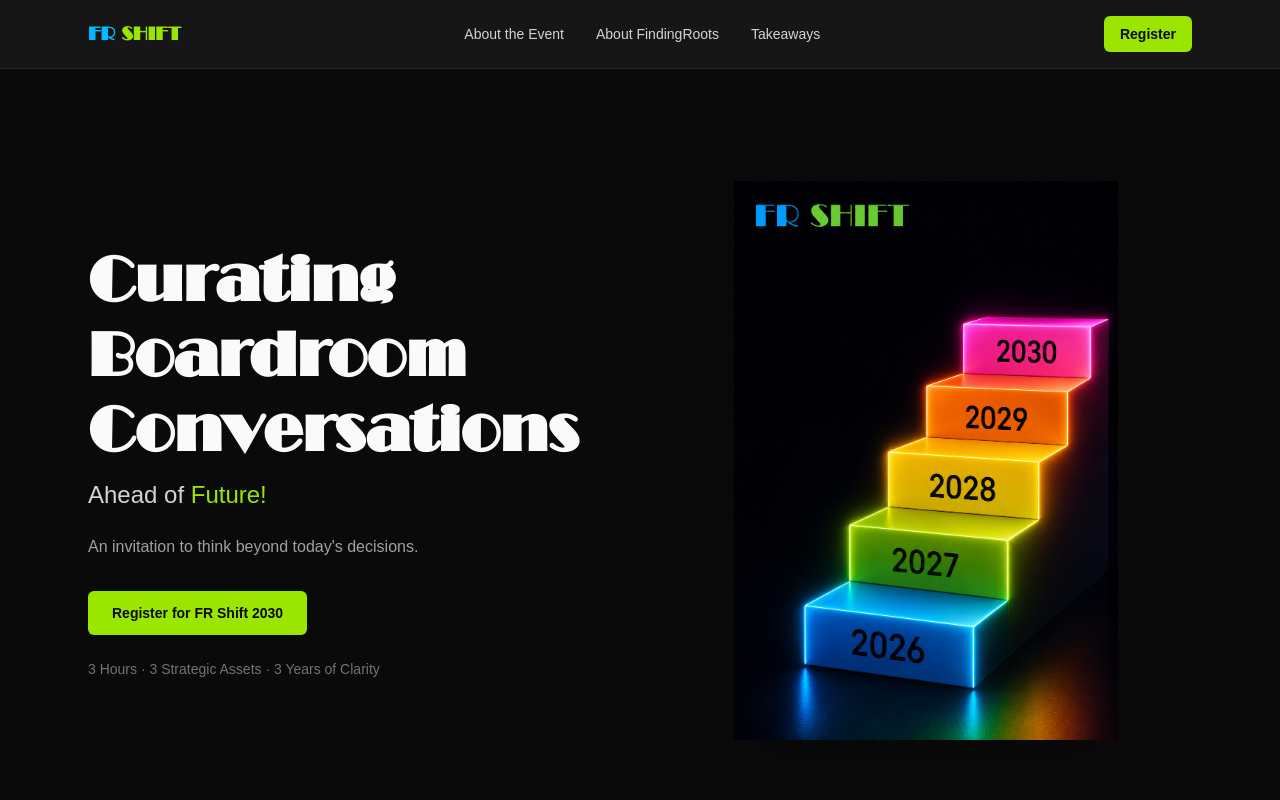
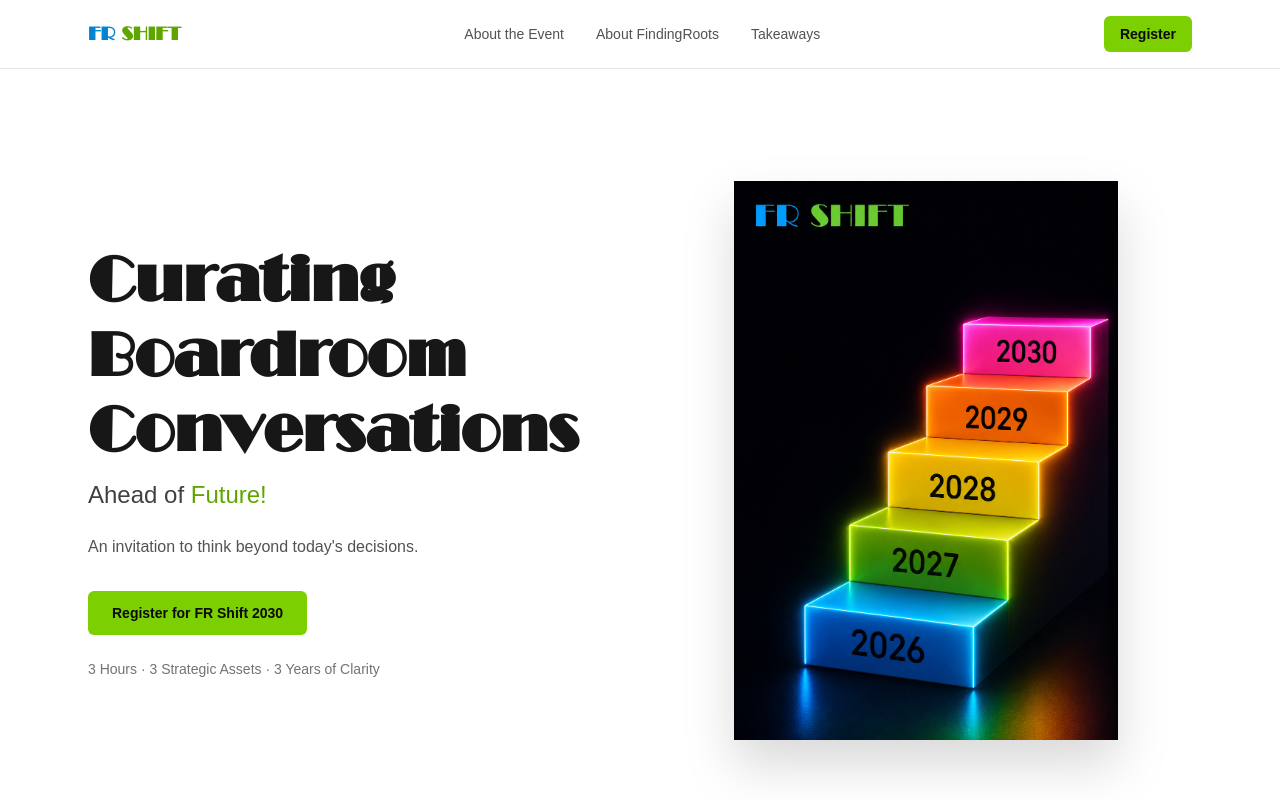
Before and after one commit to learningwithisaacj-byte/FR, a Next.js app: page / in a window 1280 px wide. Shown: the top 800 px of the page. Built offline with nearby package versions, Linux system fonts and the light colour scheme.

Commit message:
added light mode

```diff
--- a/components/landing/countdown-timer.tsx
+++ b/components/landing/countdown-timer.tsx
@@ -32,10 +32,10 @@
 }: CountdownUnitProps): React.JSX.Element {
   return (
     <div className="flex flex-col items-center">
-      <span className="font-[family-name:var(--font-heading)] text-3xl font-bold text-neutral-50 sm:text-5xl">
+      <span className="font-[family-name:var(--font-heading)] text-3xl font-bold text-neutral-900 dark:text-neutral-50 sm:text-5xl">
         {String(value).padStart(2, "0")}
       </span>
-      <span className="mt-1 text-xs uppercase tracking-widest text-neutral-500">
+      <span className="mt-1 text-xs uppercase tracking-widest text-neutral-500 dark:text-neutral-400">
         {label}
       </span>
     </div>
--- a/components/landing/event-details.tsx
+++ b/components/landing/event-details.tsx
@@ -6,13 +6,13 @@
 
 export function EventDetails(): React.JSX.Element {
   return (
-    <section id="event-details" className="scroll-mt-24 bg-neutral-950 py-24 sm:py-32">
+    <section id="event-details" className="scroll-mt-24 bg-neutral-50 py-24 dark:bg-neutral-950 sm:py-32">
       <div className="mx-auto max-w-3xl px-6 text-center">
-        <p className="text-sm font-semibold uppercase tracking-widest text-lime-400">
+        <p className="text-sm font-semibold uppercase tracking-widest text-lime-600 dark:text-lime-400">
           FR Shift 2030
         </p>
 
-        <h2 className="mt-3 font-[family-name:var(--font-heading)] text-3xl font-bold text-neutral-50 sm:text-5xl">
+        <h2 className="mt-3 font-[family-name:var(--font-heading)] text-3xl font-bold text-neutral-900 dark:text-neutral-50 sm:text-5xl">
           The countdown has begun
         </h2>
 
@@ -20,7 +20,7 @@
           <CountdownTimer />
         </div>
 
-        <p className="mt-12 text-neutral-400">
+        <p className="mt-12 text-neutral-600 dark:text-neutral-400">
           {EVENT_VENUE}
           <br />
           {EVENT_CITY}
@@ -28,7 +28,7 @@
 
         <Link
           href="/register"
-          className="mt-8 inline-block rounded-md bg-lime-400 px-8 py-3 text-sm font-semibold text-neutral-950 transition hover:bg-lime-300"
+          className="mt-8 inline-block rounded-md bg-lime-500 px-8 py-3 text-sm font-semibold text-neutral-950 transition hover:bg-lime-400 dark:bg-lime-400 dark:hover:bg-lime-300"
         >
           Register Now
         </Link>
--- a/components/landing/footer.tsx
+++ b/components/landing/footer.tsx
@@ -1,7 +1,7 @@
 // /components/landing/footer.tsx
 
 import Link from "next/link";
-import {  Globe, Phone, Mail, MapPin } from "lucide-react";
+import { Globe, Phone, Mail, MapPin } from "lucide-react";
 import { FaFacebook, FaLinkedin } from "react-icons/fa";
 import {
   CONTACT_EMAIL,
@@ -13,14 +13,14 @@
 
 export function Footer(): React.JSX.Element {
   return (
-    <footer className="border-t border-neutral-800 bg-neutral-950 py-12">
+    <footer className="border-t border-neutral-200 bg-white py-12 dark:border-neutral-800 dark:bg-neutral-950">
       <div className="mx-auto grid max-w-6xl gap-10 px-6 sm:grid-cols-3">
         <div>
           <p className="font-[family-name:var(--font-heading)] text-lg font-bold">
-            <span className="text-sky-400">FR</span>{" "}
-            <span className="text-lime-400">SHIFT</span>
+            <span className="text-sky-600 dark:text-sky-400">FR</span>{" "}
+            <span className="text-lime-600 dark:text-lime-400">SHIFT</span>
           </p>
-          <p className="mt-3 text-sm text-neutral-500">
+          <p className="mt-3 text-sm text-neutral-600 dark:text-neutral-500">
             Curating Boardroom Conversations Ahead of Future.
           </p>
 
@@ -30,7 +30,7 @@
               target="_blank"
               rel="noopener noreferrer"
               aria-label="FindingRoots on LinkedIn"
-              className="text-neutral-400 transition hover:text-lime-400"
+              className="text-neutral-600 transition hover:text-lime-600 dark:text-neutral-400 dark:hover:text-lime-400"
             >
               <FaLinkedin size={20} />
             </a>
@@ -39,7 +39,7 @@
               target="_blank"
               rel="noopener noreferrer"
               aria-label="FindingRoots website"
-              className="text-neutral-400 transition hover:text-lime-400"
+              className="text-neutral-600 transition hover:text-lime-600 dark:text-neutral-400 dark:hover:text-lime-400"
             >
               <Globe size={20} />
             </a>
@@ -48,7 +48,7 @@
               target="_blank"
               rel="noopener noreferrer"
               aria-label="FindingRoots on Facebook"
-              className="text-neutral-400 transition hover:text-lime-400"
+              className="text-neutral-600 transition hover:text-lime-600 dark:text-neutral-400 dark:hover:text-lime-400"
             >
               <FaFacebook size={20} />
             </a>
@@ -56,21 +56,21 @@
         </div>
 
         <div>
-          <p className="text-sm font-semibold uppercase tracking-widest text-neutral-500">
+          <p className="text-sm font-semibold uppercase tracking-widest text-neutral-500 dark:text-neutral-500">
             Contact
           </p>
-          <ul className="mt-4 space-y-3 text-sm text-neutral-400">
+          <ul className="mt-4 space-y-3 text-sm text-neutral-600 dark:text-neutral-400">
             {CONTACT_PHONE_NUMBERS.map((number) => (
               <li key={number} className="flex items-center gap-2">
                 <Phone size={16} />
-                <a href={`tel:${number.replace(/\s/g, "")}`} className="hover:text-neutral-50">
+                <a href={`tel:${number.replace(/\s/g, "")}`} className="transition hover:text-neutral-950 dark:hover:text-neutral-50">
                   {number}
                 </a>
               </li>
             ))}
             <li className="flex items-center gap-2">
               <Mail size={16} />
-              <a href={`mailto:${CONTACT_EMAIL}`} className="hover:text-neutral-50">
+              <a href={`mailto:${CONTACT_EMAIL}`} className="transition hover:text-neutral-950 dark:hover:text-neutral-50">
                 {CONTACT_EMAIL}
               </a>
             </li>
@@ -78,10 +78,10 @@
         </div>
 
         <div>
-          <p className="text-sm font-semibold uppercase tracking-widest text-neutral-500">
+          <p className="text-sm font-semibold uppercase tracking-widest text-neutral-500 dark:text-neutral-500">
             Venue
           </p>
-          <div className="mt-4 flex gap-2 text-sm text-neutral-400">
+          <div className="mt-4 flex gap-2 text-sm text-neutral-600 dark:text-neutral-400">
             <MapPin size={16} className="mt-0.5 shrink-0" />
             <span>
               {EVENT_VENUE}
@@ -92,7 +92,7 @@
         </div>
       </div>
 
-      <div className="mx-auto mt-10 max-w-6xl border-t border-neutral-900 px-6 pt-6 text-center text-xs text-neutral-600">
+      <div className="mx-auto mt-10 max-w-6xl border-t border-neutral-200 px-6 pt-6 text-center text-xs text-neutral-500 dark:border-neutral-900 dark:text-neutral-600">
         © {new Date().getFullYear()} FindingRoots Private Limited. All rights reserved.
       </div>
     </footer>
--- a/components/landing/hero.tsx
+++ b/components/landing/hero.tsx
@@ -6,37 +6,36 @@
 
 export function Hero(): React.JSX.Element {
   return (
-    <section id="hero" className="relative overflow-hidden bg-neutral-950">
+    <section id="hero" className="relative overflow-hidden bg-white dark:bg-neutral-950">
       <div className="mx-auto grid max-w-6xl grid-cols-1 items-center gap-10 px-6 py-16 sm:py-20 lg:grid-cols-2 lg:py-28">
         <div className="order-2 lg:order-1">
-          <h1 className="font-[family-name:var(--font-heading)] text-4xl font-bold leading-tight text-neutral-50 sm:text-5xl lg:text-6xl">
+          <h1 className="font-[family-name:var(--font-heading)] text-4xl font-bold leading-tight text-neutral-900 dark:text-neutral-50 sm:text-5xl lg:text-6xl">
             Curating Boardroom Conversations
           </h1>
 
-          <p className="mt-3 text-xl text-neutral-300 sm:text-2xl">
-            Ahead of <span className="text-lime-400">Future!</span>
+          <p className="mt-3 text-xl text-neutral-700 dark:text-neutral-300 sm:text-2xl">
+            Ahead of <span className="text-lime-600 dark:text-lime-400">Future!</span>
           </p>
 
-          <p className="mt-6 max-w-md text-neutral-400">
+          <p className="mt-6 max-w-md text-neutral-600 dark:text-neutral-400">
             An invitation to think beyond today&apos;s decisions.
           </p>
 
           <div className="mt-8 flex flex-wrap gap-4">
             <Link
               href="/register"
-              className="rounded-md bg-lime-400 px-6 py-3 text-sm font-semibold text-neutral-950 transition hover:bg-lime-300"
+              className="rounded-md bg-lime-500 px-6 py-3 text-sm font-semibold text-neutral-950 transition hover:bg-lime-400 dark:bg-lime-400 dark:hover:bg-lime-300"
             >
               Register for FR Shift 2030
             </Link>
           </div>
 
-          <p className="mt-6 text-sm text-neutral-500">
+          <p className="mt-6 text-sm text-neutral-500 dark:text-neutral-500">
             3 Hours · 3 Strategic Assets · 3 Years of Clarity
           </p>
         </div>
 
         <div className="order-1 flex justify-center lg:order-2">
-                  <div className="order-1 flex justify-center lg:order-2">
           <Image
             src="/fr-shift-hero.png"
             alt="FR Shift 2030 — a staircase of years from 2026 to 2030 lit in neon, representing the path to future readiness"
@@ -46,7 +45,6 @@
             className="h-auto w-full max-w-sm drop-shadow-2xl"
           />
         </div>
-        </div>
       </div>
     </section>
   );
--- a/components/landing/nav.tsx
+++ b/components/landing/nav.tsx
@@ -12,22 +12,22 @@
 
 export function Nav(): React.JSX.Element {
   return (
-    <header className="sticky top-0 z-50 border-b border-neutral-800 bg-neutral-950/95 backdrop-blur">
+    <header className="sticky top-0 z-50 border-b border-neutral-200 bg-white/95 backdrop-blur dark:border-neutral-800 dark:bg-neutral-950/95">
       <div className="mx-auto flex max-w-6xl items-center justify-between px-6 py-4">
         <Link
           href="#hero"
           className="font-[family-name:var(--font-heading)] text-lg font-bold"
         >
-          <span className="text-sky-400">FR</span>{" "}
-          <span className="text-lime-400">SHIFT</span>
+          <span className="text-sky-600 dark:text-sky-400">FR</span>{" "}
+          <span className="text-lime-600 dark:text-lime-400">SHIFT</span>
         </Link>
 
-        <nav className="hidden gap-8 text-sm text-neutral-300 sm:flex">
+        <nav className="hidden gap-8 text-sm text-neutral-600 dark:text-neutral-300 sm:flex">
           {NAV_LINKS.map((link) => (
             <a
               key={link.href}
               href={link.href}
-              className="transition hover:text-neutral-50"
+              className="transition hover:text-neutral-950 dark:hover:text-neutral-50"
             >
               {link.label}
             </a>
@@ -36,7 +36,7 @@
 
         <Link
           href="/register"
-          className="rounded-md bg-lime-400 px-4 py-2 text-sm font-semibold text-neutral-950 transition hover:bg-lime-300"
+          className="rounded-md bg-lime-500 px-4 py-2 text-sm font-semibold text-neutral-950 transition hover:bg-lime-400 dark:bg-lime-400 dark:hover:bg-lime-300"
         >
           Register
         </Link>
```
